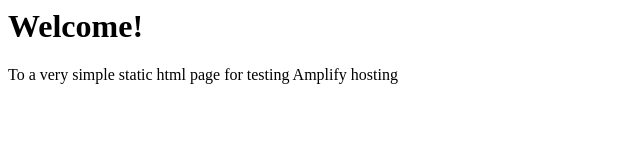
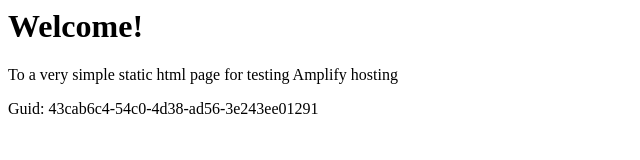
Before and after one commit to aws-aemilia-iad/Github-PR-Commit-Integration-Test-DoNotTouch-v1-prod-us-east-1, a website: page src/index.html in a window 1280 px wide. Shown: the whole page, without its empty margins (0-640 px from the left). Drawn offline with Linux system fonts and the light colour scheme.

Commit message:
commit from integ tests

```diff
--- a/src/index.html
+++ b/src/index.html
@@ -1,3 +1,5 @@
+
+
 <html lang="en">
 
 <head>
@@ -10,6 +12,6 @@
 <body>
     <h1>Welcome!</h1>
     <p>To a very simple static html page for testing Amplify hosting</p>
-</body>
+    <p>Guid: 43cab6c4-54c0-4d38-ad56-3e243ee01291</p></body>
 
 </html>
```
